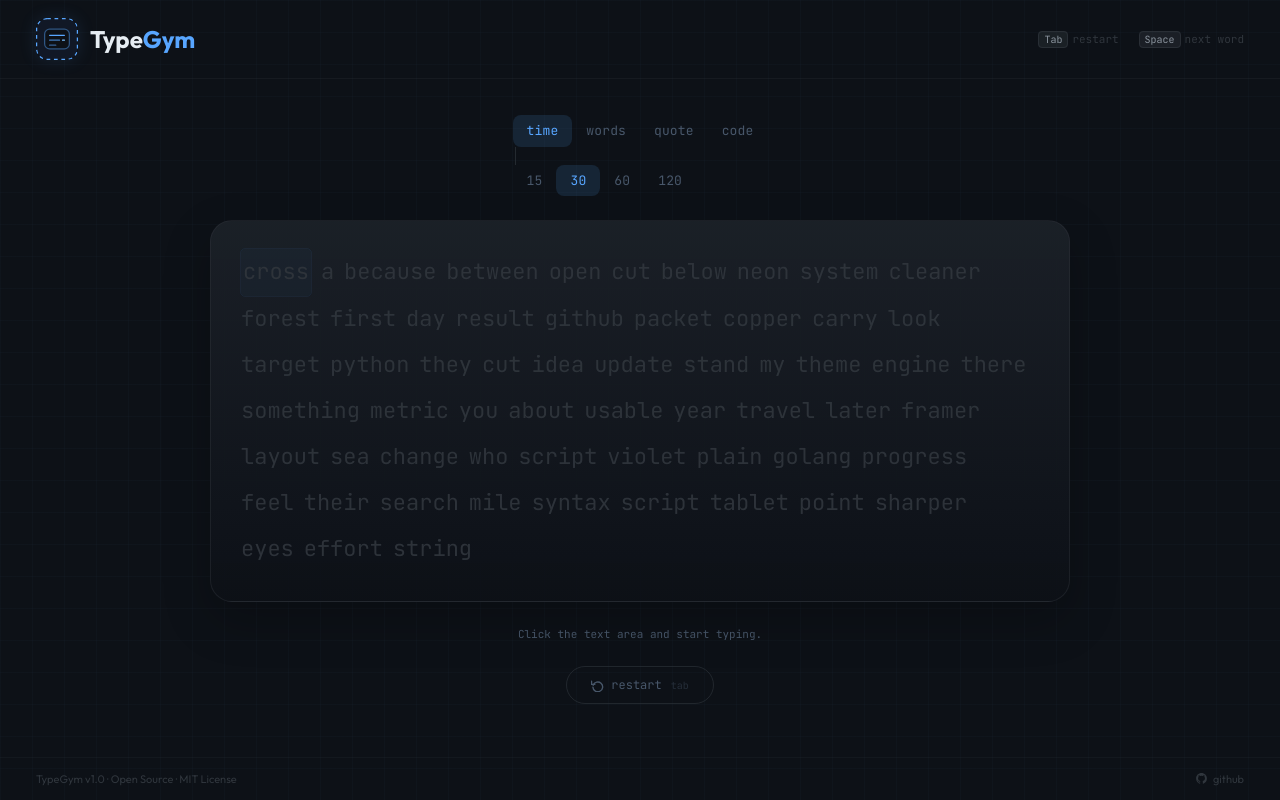
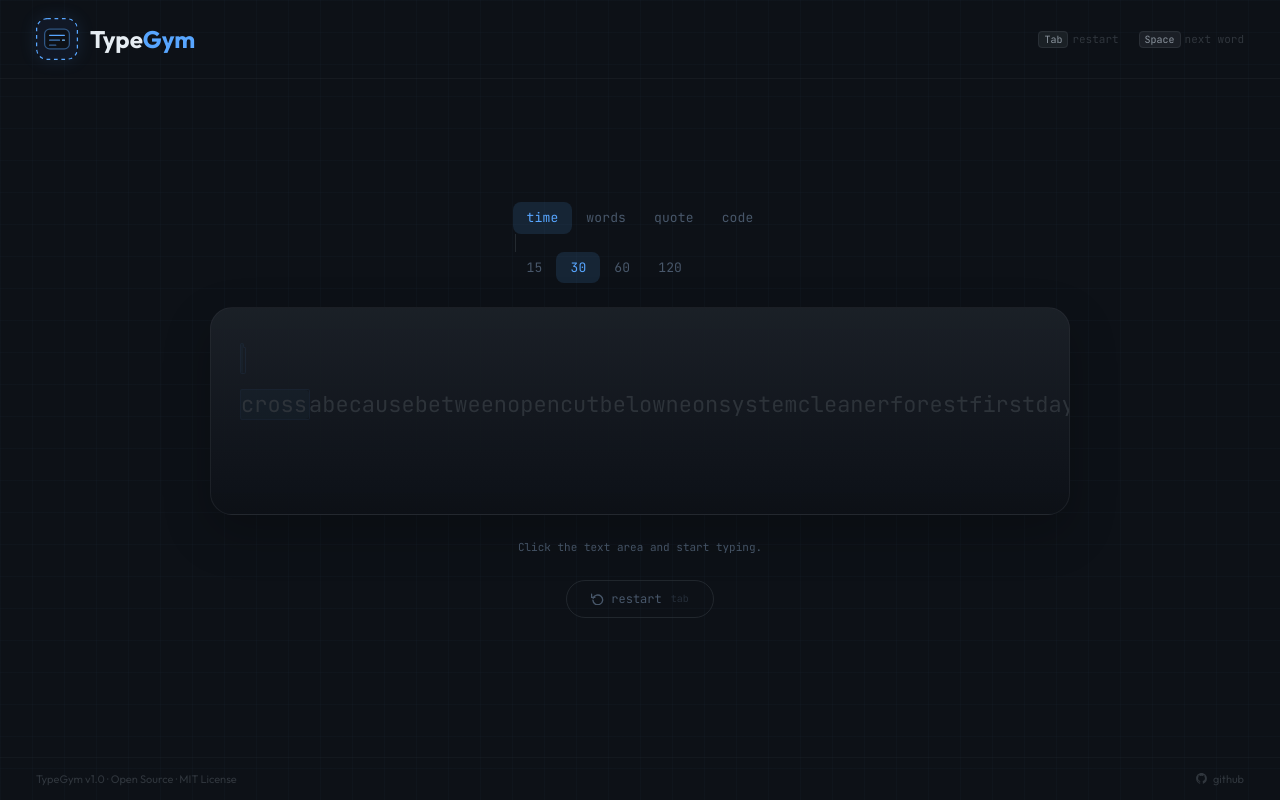
Before and after one commit to abhaypratap08/TypeGym, a Next.js app: page / in a window 1280 px wide. Built offline with nearby package versions, Linux system fonts and the light colour scheme.

Commit message:
components/typing/WordDisplay.tsx : stabilize typing cursor position

```diff
--- a/components/typing/WordDisplay.tsx
+++ b/components/typing/WordDisplay.tsx
@@ -1,13 +1,21 @@
 'use client'
 
 import { memo, useMemo } from 'react'
+import { motion } from 'framer-motion'
 import type { WordResult } from '@/hooks/useTypingEngine'
 
 // ─── Cursor ───────────────────────────────────────────────────────────────────
 
-/** Blinking caret — positioned inline so it flows naturally with text */
+/** Smooth caret that follows the active character using shared layout animation. */
 const Cursor = memo(function Cursor() {
-  return <span className="typing-cursor" aria-hidden="true" />
+  return (
+    <motion.span
+      layoutId="typing-caret"
+      className="typing-cursor"
+      transition={{ type: 'spring', stiffness: 760, damping: 44, mass: 0.28 }}
+      aria-hidden="true"
+    />
+  )
 })
 
 // ─── Single character ─────────────────────────────────────────────────────────
@@ -20,9 +28,9 @@ interface CharProps {
 
 const Char = memo(function Char({ ch, state, showCursor }: CharProps) {
   return (
-    <span style={{ position: 'relative' }}>
+    <span className={`typing-char char-${state}`}>
       {showCursor && <Cursor />}
-      <span className={`char-${state}`}>{ch}</span>
+      {ch}
     </span>
   )
 })
@@ -59,13 +67,11 @@ const Word = memo(function Word({ word, wordIdx, curIdx, input, results }: WordP
   return (
     <span
       className={[
+        'typing-word',
+        isCompleted ? 'word-completed' : '',
         isCurrent ? 'word-current' : '',
         isWrong   ? 'word-wrong'   : '',
       ].join(' ')}
-      style={{
-        marginRight:   '0.45em',
-        display:       'inline-block',
-      }}
     >
       {word.split('').map((ch, ci) => {
         let state: 'correct' | 'incorrect' | 'pending' = 'pending'
@@ -89,12 +95,16 @@ const Word = memo(function Word({ word, wordIdx, curIdx, input, results }: WordP
       {/* Extra chars typed beyond word length */}
       {isCurrent && input.length > word.length &&
         input.slice(word.length).split('').map((ch, i) => (
-          <span key={`extra-${i}`} className="char-extra">{ch}</span>
+          <span key={`extra-${i}`} className="typing-char char-extra">{ch}</span>
         ))
       }
 
       {/* Cursor at end when input length ≥ word length */}
-      {isCurrent && input.length >= word.length && <Cursor />}
+      {isCurrent && input.length >= word.length && (
+        <span className="typing-char cursor-anchor">
+          <Cursor />
+        </span>
+      )}
     </span>
   )
 })
```
